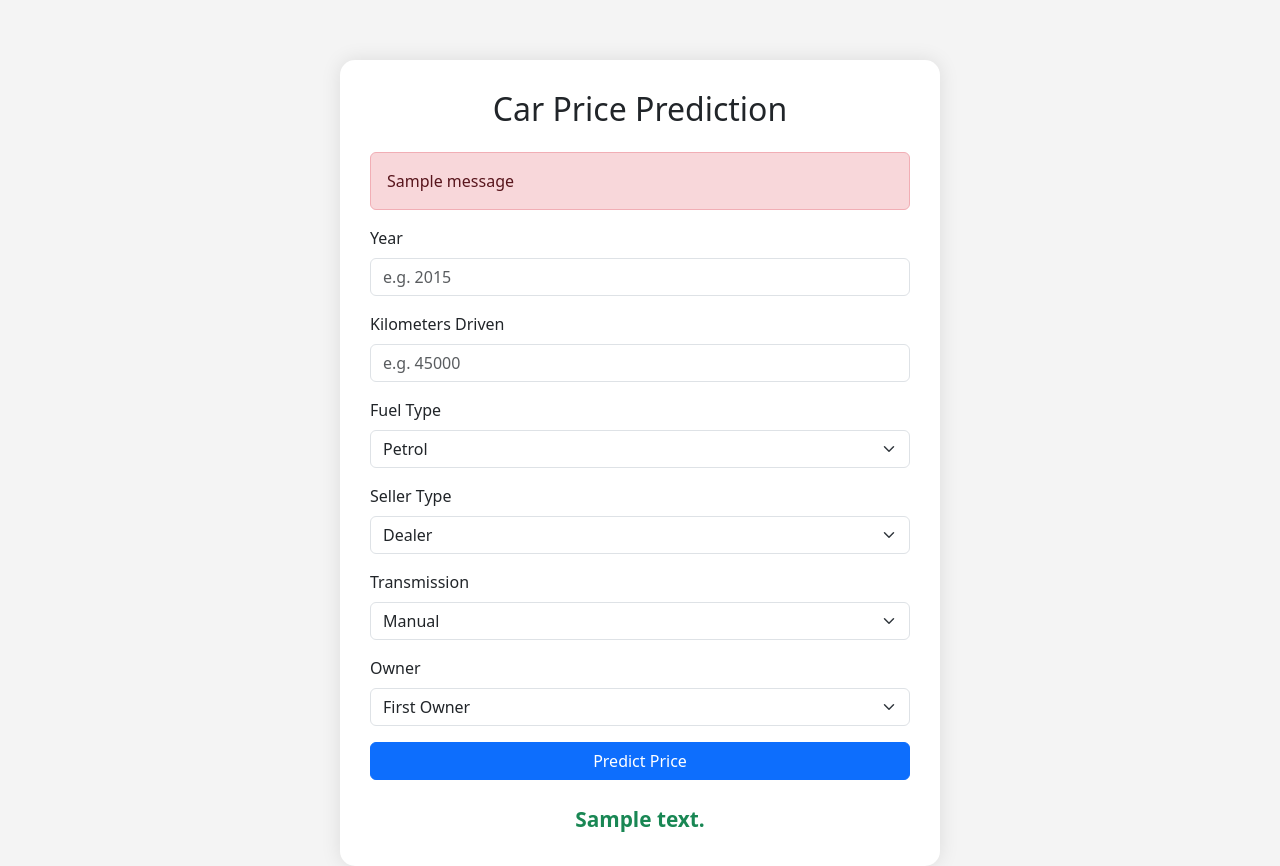
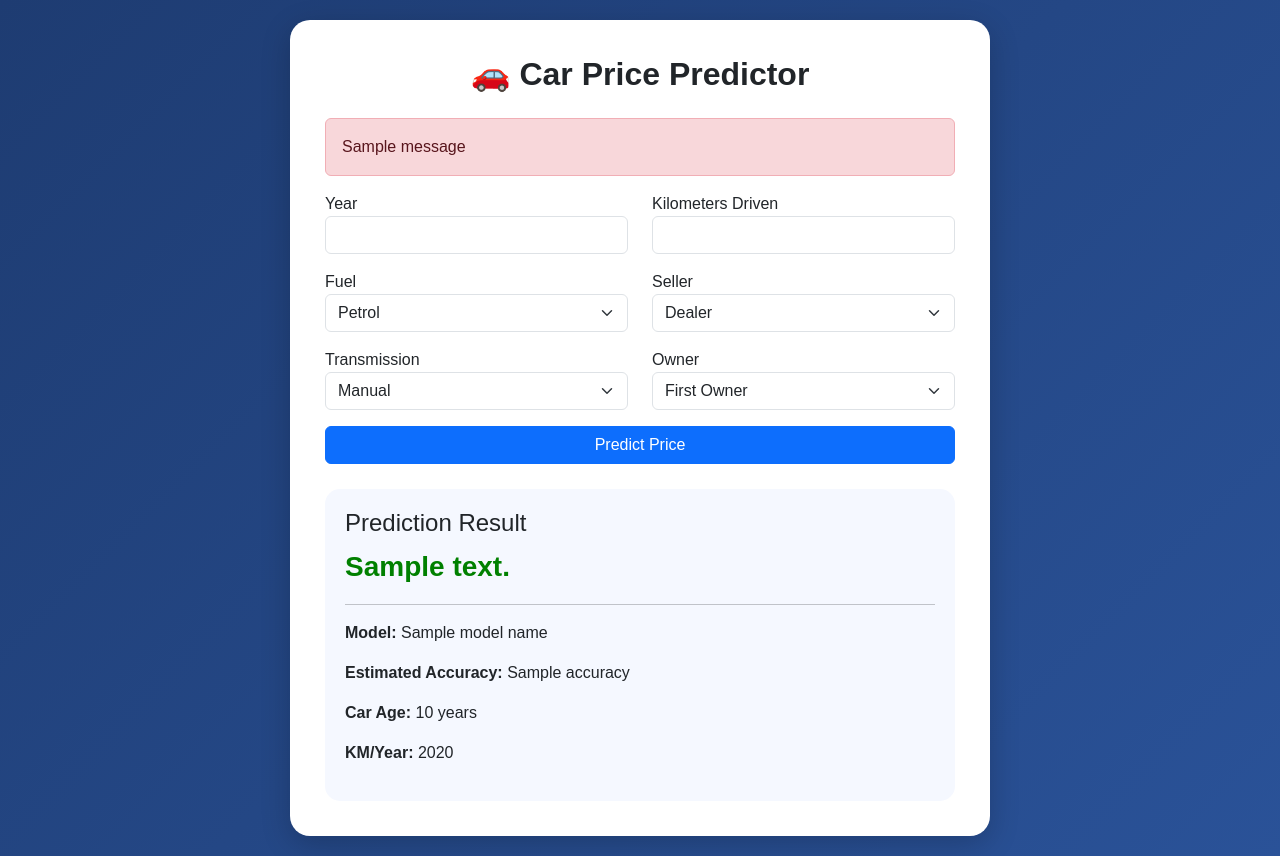
Before and after one commit to roshankodi/car-price-prediction, a Flask app: template templates/index.html in a window 1280 px wide. Run offline with Flask 3, Linux system fonts and the light colour scheme; the template is opened without the code that fills it: most values are stand-ins (such as "Sample title", 1, 10 or a date in 2020); one stand-in notice (Sample message) is shown.

Commit message:
major changes

```diff
--- /dev/null
+++ b/artifacts/app/Column.json
@@ -0,0 +1 @@
+["year", "km_driven", "fuel", "seller_type", "transmission", "owner", "car_age", "km_per_year"]
--- /dev/null
+++ b/artifacts/app/encoded_data.json
@@ -0,0 +1 @@
+{"fuel": {"Petrol": 0, "Diesel": 1, "CNG": 2, "LPG": 3, "Electric": 4}, "seller_type": {"Dealer": 0, "Individual": 1, "Trustmark Dealer": 2}, "transmission": {"Manual": 0, "Automatic": 1}, "owner": {"First Owner": 0, "Second Owner": 1, "Third Owner": 2, "Fourth & Above Owner": 3, "Test Drive Car": 4}}
--- a/main.py
+++ b/main.py
@@ -1,38 +1,163 @@
 from flask import Flask, render_template, request, flash
+import logging
+
+from CONFIG import DEBUG, HOST, PORT, SECRET_KEY
 from app.utils import Prediction
-import os
+
+
+logging.basicConfig(
+    level=logging.INFO,
+    format="%(asctime)s [%(levelname)s] %(message)s"
+)
 
 app = Flask(__name__)
-app.secret_key = os.getenv("SECRET_KEY", "dev_secret")
+app.secret_key = SECRET_KEY
+
+_predictor = None
+
+
+def get_predictor():
+    global _predictor
+
+    if _predictor is None:
+        _predictor = Prediction()
+
+    return _predictor
+
 
 @app.route('/')
 def home():
-    return render_template('index.html')
+    return render_template(
+        'index.html'
+    )
 
-@app.route('/predict', methods=['POST'])
+
+@app.route(
+    '/predict',
+    methods=['POST']
+)
 def predict_price():
+
     try:
-        year = int(request.form['year'])
-        km_driven = int(request.form['km_driven'])
-        fuel = int(request.form['fuel'])
-        seller_type = int(request.form['seller_type'])
-        transmission = int(request.form['transmission'])
-        owner = int(request.form['owner'])
 
-        data = [year, km_driven, fuel, seller_type, transmission, owner]
+        year = int(
+            request.form.get(
+                'year',
+                ''
+            ).strip()
+        )
 
-        pred_obj = Prediction()
-        price = max(0, pred_obj.predict(data))
+        km_driven = int(
+            request.form.get(
+                'km_driven',
+                ''
+            ).strip()
+        )
+
+        fuel = int(
+            request.form.get(
+                'fuel',
+                ''
+            ).strip()
+        )
+
+        seller_type = int(
+            request.form.get(
+                'seller_type',
+                ''
+            ).strip()
+        )
+
+        transmission = int(
+            request.form.get(
+                'transmission',
+                ''
+            ).strip()
+        )
+
+        owner = int(
+            request.form.get(
+                'owner',
+                ''
+            ).strip()
+        )
+
+        if year < 1900 or year > 2100:
+            raise ValueError(
+                "Year must be between 1900 and 2100"
+            )
+
+        if km_driven < 0:
+            raise ValueError(
+                "Kilometers driven cannot be negative"
+            )
+
+        current_year = 2026
+
+        car_age = max(
+            current_year - year,
+            1
+        )
+
+        km_per_year = (
+            km_driven / car_age
+        )
+
+        data = [
+            year,
+            km_driven,
+            fuel,
+            seller_type,
+            transmission,
+            owner,
+            car_age,
+            km_per_year
+        ]
+
+        price = max(
+            0.0,
+            get_predictor().predict(
+                data
+            )
+        )
 
         return render_template(
-            'index.html',
-            prediction_text=f"Predicted Price: ₹{round(price, 2)}"
+    "index.html",
+    prediction_text=f"₹{price:,.2f}",
+    model_name="Random Forest Regressor",
+    accuracy="~85–95%",
+    car_age=car_age,
+    km_per_year=round(
+        km_per_year,
+        2
+    )
+)
+
+    except ValueError as e:
+
+        flash(
+            f"Invalid input: {e}"
         )
 
-    except Exception as e:
-        flash(f"Error: {e}")
-        return render_template("index.html")
+    except Exception:
+
+        logging.exception(
+            "Prediction failed"
+        )
+
+        flash(
+            "Something went wrong while generating prediction."
+        )
+
+    return render_template(
+        "index.html"
+    )
+
 
 if __name__ == "__main__":
-    print("🚀 Flask app starting...")
-    app.run()
+
+    app.run(
+        host=HOST,
+        port=PORT,
+        debug=DEBUG
+    )
--- a/requirements.txt
+++ b/requirements.txt
@@ -4,3 +4,8 @@ pandas
 scikit-learn
 joblib
 gunicorn
+python-dotenv
+notebook
+ipykernel
+jupyter
+matplotlib
--- a/templates/index.html
+++ b/templates/index.html
@@ -1,96 +1,330 @@
 <!DOCTYPE html>
 <html lang="en">
 <head>
+
 <meta charset="UTF-8">
+<meta name="viewport" content="width=device-width, initial-scale=1">
+
 <title>Car Price Predictor</title>
+
 <link href="https://cdn.jsdelivr.net/npm/bootstrap@5.3.0/dist/css/bootstrap.min.css" rel="stylesheet">
+
 <style>
-        body {
-            background-color: #f4f4f4;
+
+body{
+
+background:linear-gradient(
+135deg,
+#1e3c72,
+#2a5298
+);
+
+min-height:100vh;
+
+display:flex;
+
+align-items:center;
+
+justify-content:center;
+
+padding:20px;
+
+font-family:Arial,sans-serif;
+
 }
-        .container {
-            max-width: 600px;
-            margin-top: 60px;
-            padding: 30px;
-            background-color: #fff;
-            border-radius: 15px;
-            box-shadow: 0 0 20px rgba(0, 0, 0, 0.1);
+
+.container-box{
+
+background:white;
+
+padding:35px;
+
+border-radius:20px;
+
+width:700px;
+
+box-shadow:
+0px 8px 30px
+rgba(
+0,
+0,
+0,
+0.2
+);
+
 }
-        .prediction {
-            font-size: 1.3rem;
-            color: #198754;
-            font-weight: bold;
-            text-align: center;
-            margin-top: 20px;
+
+.title{
+
+text-align:center;
+
+margin-bottom:25px;
+
+font-weight:bold;
+
 }
+
+.result-card{
+
+background:#f5f8ff;
+
+padding:20px;
+
+border-radius:15px;
+
+margin-top:25px;
+
+}
+
+.result-price{
+
+font-size:28px;
+
+font-weight:bold;
+
+color:green;
+
+}
+
 </style>
+
 </head>
+
 <body>
-    <div class="container">
-        <h2 class="text-center mb-4">Car Price Prediction</h2>
 
-        {% with messages = get_flashed_messages() %}
+<div class="container-box">
+
+<h2 class="title">
+🚗 Car Price Predictor
+</h2>
+
+{% with messages=get_flashed_messages() %}
 {% if messages %}
-                <div class="alert alert-danger" role="alert">
+
+<div class="alert alert-danger">
+
 {% for message in messages %}
-                        {{ message }}
+{{message}}
 {% endfor %}
+
 </div>
+
 {% endif %}
 {% endwith %}
 
 <form method="POST" action="/predict">
-            <div class="mb-3">
-                <label class="form-label">Year</label>
-                <input type="number" class="form-control" name="year" min="1990" max="2025" placeholder="e.g. 2015" required>
+
+<div class="row">
+
+<div class="col-md-6 mb-3">
+
+<label>Year</label>
+
+<input
+type="number"
+class="form-control"
+name="year"
+required
+>
+
 </div>
-            <div class="mb-3">
-                <label class="form-label">Kilometers Driven</label>
-                <input type="number" class="form-control" name="km_driven" min="0" placeholder="e.g. 45000" required>
+
+<div class="col-md-6 mb-3">
+
+<label>Kilometers Driven</label>
+
+<input
+type="number"
+class="form-control"
+name="km_driven"
+required
+>
+
 </div>
-            <div class="mb-3">
-                <label class="form-label">Fuel Type</label>
-                <select class="form-select" name="fuel" required>
-                    <option value="0">Petrol</option>
-                    <option value="1">Diesel</option>
-                    <option value="2">CNG</option>
-                    <option value="3">LPG</option>
-                    <option value="4">Electric</option>
+
+</div>
+
+
+<div class="row">
+
+<div class="col-md-6 mb-3">
+
+<label>Fuel</label>
+
+<select
+class="form-select"
+name="fuel"
+required
+>
+
+<option value="0">
+Petrol
+</option>
+
+<option value="1">
+Diesel
+</option>
+
+<option value="2">
+CNG
+</option>
+
+<option value="3">
+LPG
+</option>
+
+<option value="4">
+Electric
+</option>
+
 </select>
+
 </div>
-            <div class="mb-3">
-                <label class="form-label">Seller Type</label>
-                <select class="form-select" name="seller_type" required>
-                    <option value="0">Dealer</option>
-                    <option value="1">Individual</option>
-                    <option value="2">Trustmark Dealer</option>
+
+
+<div class="col-md-6 mb-3">
+
+<label>Seller</label>
+
+<select
+class="form-select"
+name="seller_type"
+required
+>
+
+<option value="0">
+Dealer
+</option>
+
+<option value="1">
+Individual
+</option>
+
+<option value="2">
+Trustmark Dealer
+</option>
+
 </select>
+
 </div>
-            <div class="mb-3">
-                <label class="form-label">Transmission</label>
-                <select class="form-select" name="transmission" required>
-                    <option value="0">Manual</option>
-                    <option value="1">Automatic</option>
+
+</div>
+
+
+<div class="row">
+
+<div class="col-md-6 mb-3">
+
+<label>Transmission</label>
+
+<select
+class="form-select"
+name="transmission"
+required
+>
+
+<option value="0">
+Manual
+</option>
+
+<option value="1">
+Automatic
+</option>
+
 </select>
+
 </div>
-            <div class="mb-3">
-                <label class="form-label">Owner</label>
-                <select class="form-select" name="owner" required>
-                    <option value="0">First Owner</option>
-                    <option value="1">Second Owner</option>
-                    <option value="2">Third Owner</option>
-                    <option value="3">Fourth & Above Owner</option>
-                    <option value="4">Test Drive Car</option>
+
+
+<div class="col-md-6 mb-3">
+
+<label>Owner</label>
+
+<select
+class="form-select"
+name="owner"
+required
+>
+
+<option value="0">
+First Owner
+</option>
+
+<option value="1">
+Second Owner
+</option>
+
+<option value="2">
+Third Owner
+</option>
+
+<option value="3">
+Fourth & Above
+</option>
+
+<option value="4">
+Test Drive Car
+</option>
+
 </select>
+
 </div>
-            <button type="submit" class="btn btn-primary w-100">Predict Price</button>
+
+</div>
+
+<button
+class="btn btn-primary w-100"
+type="submit"
+>
+
+Predict Price
+
+</button>
+
 </form>
 
+
 {% if prediction_text %}
-            <div class="prediction mt-4">
-                {{ prediction_text }}
+
+<div class="result-card">
+
+<h4>
+Prediction Result
+</h4>
+
+<div class="result-price">
+
+{{prediction_text}}
+
 </div>
+
+<hr>
+
+<p>
+<b>Model:</b>
+{{model_name}}
+</p>
+
+<p>
+<b>Estimated Accuracy:</b>
+{{accuracy}}
+</p>
+
+<p>
+<b>Car Age:</b>
+{{car_age}} years
+</p>
+
+<p>
+<b>KM/Year:</b>
+{{km_per_year}}
+</p>
+
+</div>
+
 {% endif %}
+
 </div>
+
 </body>
 </html>
```
Also changed, not shown: CONFIG.py (+15 -6 lines), app/utils.py (+87 -25 lines), CAR DETAILS FROM CAR DEKHO.csv (deleted), artifacts/feature_importance.png (added), artifacts/prediction_vs_actual.png (added), car_details.csv (deleted), 3 other files. Lines whose indentation alone changed are shown as unchanged.
